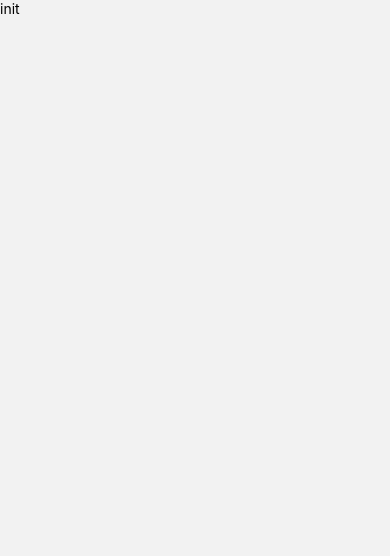
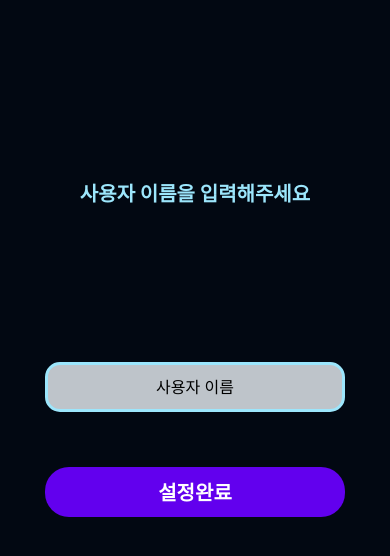
Before and after one commit to ambition-kwon/PreFlightCheck, a React Native app: screen /AddName in a window 390 px wide. Shown: the top 556 px of the page. Built offline with nearby package versions, Linux system fonts and the light colour scheme.

Commit message:
사용자 이름 추가 디자인 구현 완료

```diff
--- /dev/null
+++ b/components/addnamescreen/AddNameCustomButton.js
@@ -0,0 +1,33 @@
+import React from 'react';
+import {StyleSheet, TouchableOpacity, Text} from 'react-native';
+
+function AddNameCustomButton({onPress, title}) {
+  return (
+    <TouchableOpacity
+      style={styles.button}
+      onPress={onPress}
+      activeOpacity={0.7}>
+      <Text style={styles.text}>{title}</Text>
+    </TouchableOpacity>
+  );
+}
+
+const styles = StyleSheet.create({
+  button: {
+    alignItems: 'center',
+    justifyContent: 'center',
+    width: 300,
+    height: 50,
+    backgroundColor: '#6200ee',
+    borderRadius: 24,
+    marginTop: 50,
+    marginBottom: 150,
+  },
+  text: {
+    fontSize: 20,
+    fontWeight: 'bold',
+    color: 'white',
+  },
+});
+
+export default AddNameCustomButton;
--- /dev/null
+++ b/components/addnamescreen/AddNameCustomInput.js
@@ -0,0 +1,45 @@
+import React from 'react';
+import {StyleSheet, TextInput} from 'react-native';
+
+function CustomInput({
+  placeholder,
+  value,
+  onChangeText,
+  onSubmitEditing,
+  autoComplete,
+  keyboardType,
+  secureTextEntry,
+}) {
+  return (
+    <TextInput
+      style={styles.textBox}
+      placeholder={placeholder}
+      value={value}
+      onChangeText={onChangeText}
+      onSubmitEditing={onSubmitEditing}
+      autoCapitalize={'none'}
+      autoCorrect={false}
+      autoComplete={autoComplete}
+      keyboardType={keyboardType}
+      secureTextEntry={secureTextEntry}
+      passwordRules={null}
+    />
+  );
+}
+
+const styles = StyleSheet.create({
+  textBox: {
+    fontSize: 16,
+    borderColor: '#9CE6FC',
+    borderWidth: 3,
+    paddingHorizontal: 15,
+    borderRadius: 15,
+    width: 300,
+    height: 50,
+    backgroundColor: '#BEC4CA',
+    marginVertical: 5,
+    textAlign: 'center',
+  },
+});
+
+export default CustomInput;
--- a/screens/AddNameScreen.js
+++ b/screens/AddNameScreen.js
@@ -1,16 +1,49 @@
 import React from 'react';
-import {View, Text, StyleSheet} from 'react-native';
+import {
+  Text,
+  StyleSheet,
+  Keyboard,
+  TouchableWithoutFeedback,
+} from 'react-native';
+import {SafeAreaView} from 'react-native-safe-area-context';
+import AddNameCustomInput from '../components/addnamescreen/AddNameCustomInput';
+import AddNameCustomButton from '../components/addnamescreen/AddNameCustomButton';
+import {useNavigation} from '@react-navigation/native';
 
 function AddNameScreen() {
+  const navigation = useNavigation();
   return (
-    <View>
-      <Text>init</Text>
-    </View>
+    <TouchableWithoutFeedback onPress={() => Keyboard.dismiss()}>
+      <SafeAreaView style={styles.container}>
+        <Text style={styles.titleText}>사용자 이름을 입력해주세요</Text>
+        <AddNameCustomInput
+          placeholder={'사용자 이름'}
+          value={null}
+          onChangeText={null}
+          onSubmitEditing={() => Keyboard.dismiss()}
+          autoComplete={'email'}
+          keyboardType={'email-address'}
+          secureTextEntry={false}
+        />
+        <AddNameCustomButton title={'설정완료'} onPress={null} />
+      </SafeAreaView>
+    </TouchableWithoutFeedback>
   );
 }
 
 const styles = StyleSheet.create({
-  container: {},
+  container: {
+    flex: 1,
+    backgroundColor: '#020812',
+    alignItems: 'center',
+    justifyContent: 'center',
+  },
+  titleText: {
+    fontSize: 20,
+    fontWeight: '700',
+    color: '#9CE6FC',
+    paddingBottom: 150,
+  },
 });
 
 export default AddNameScreen;
```
